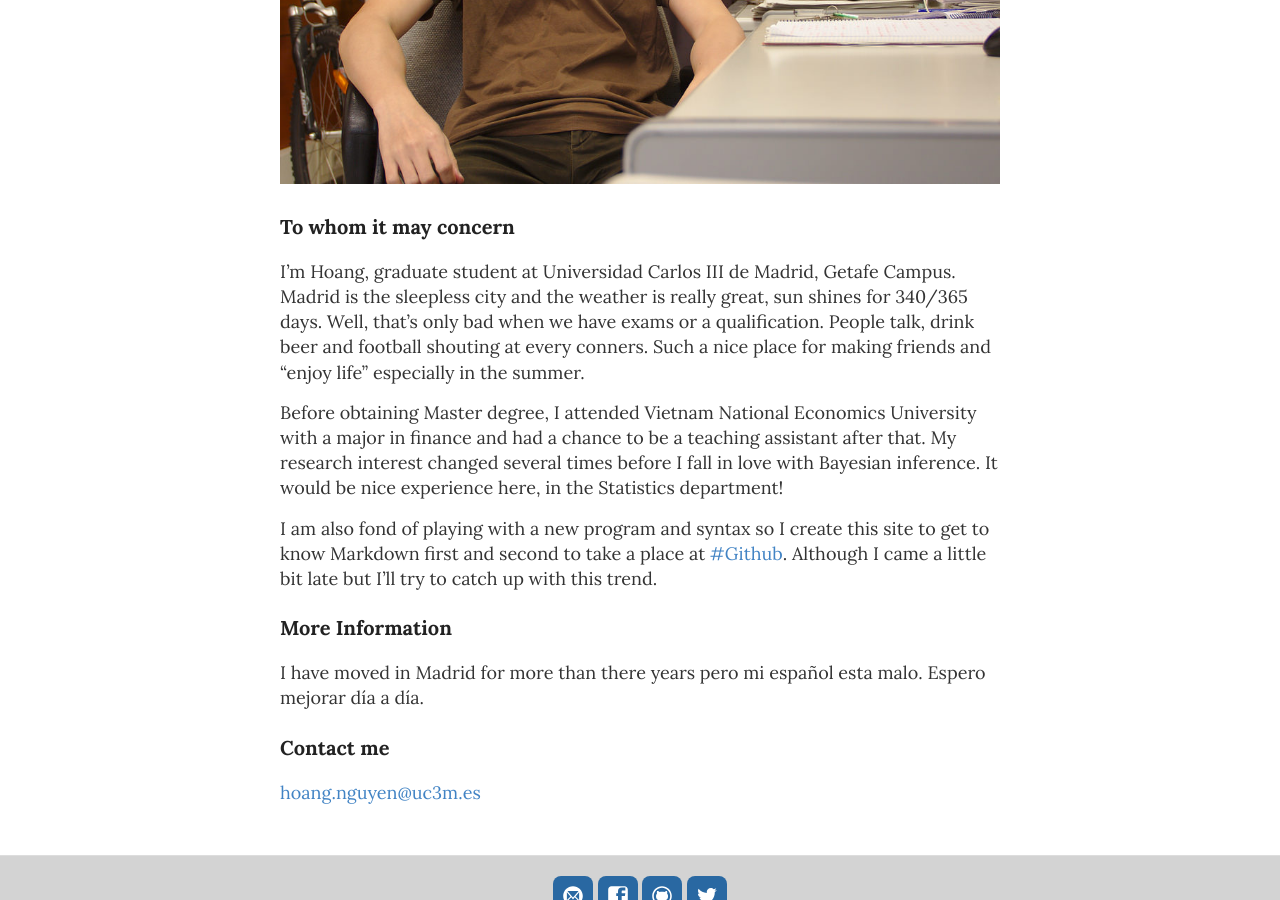
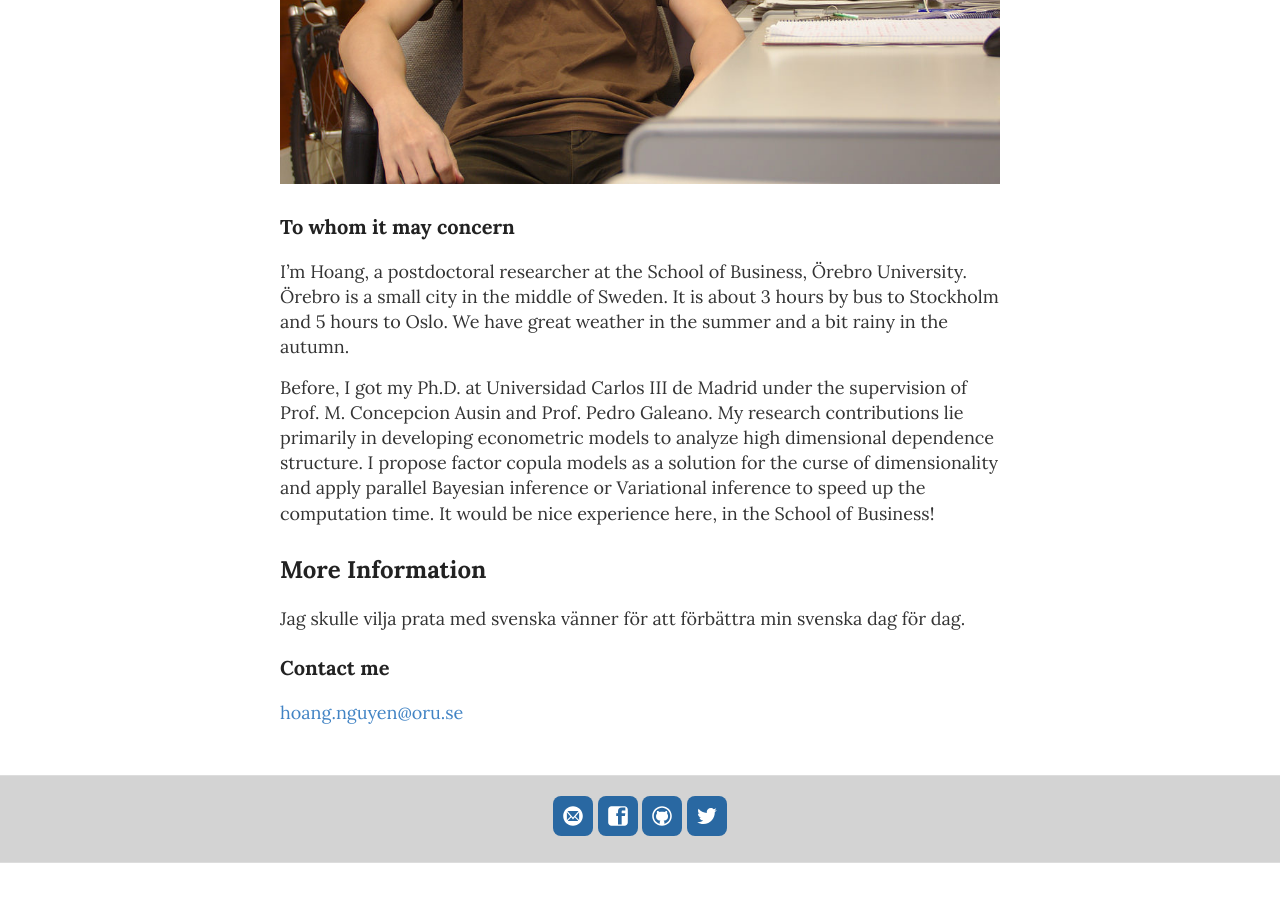
Before and after one commit to hoanguc3m/hoanguc3m.github.io, a Jekyll site: the page built from about.md, in a window 1280 px wide and 900 px high, scrolled down 566 px. Built offline with Jekyll 4.4.1, drawn with Linux system fonts in a browser that asks for light colours; nearby versions of some CDN libraries; after the commit the page ends 1429 px from its top, so only the background shows below that.

Commit message:
update site

```diff
--- a/_config.yml
+++ b/_config.yml
@@ -18,7 +18,7 @@ avatar: https://raw.githubusercontent.com/hoanguc3m/hoanguc3m.github.io/master/i
 # Includes an icon in the footer for each username you enter
 footer-links:
   dribbble:
-  email: hoang.nguyen@uc3m.es
+  email: hoang.nguyen@oru.se
   facebook: hoang.nguyen.1675275
   flickr:
   github: hoanguc3m
@@ -67,8 +67,7 @@ gems:
   - jekyll-sitemap # Create a sitemap using the official Jekyll sitemap gem
   - jekyll-seo-tag
 
-author: hoanguc3m
-
+author: hoangoru, hoang oru
 
 # Exclude these files from your production _site
 exclude:
--- a/about.md
+++ b/about.md
@@ -7,17 +7,15 @@ permalink: /about/
 
 ### To whom it may concern
 
-I'm Hoang, graduate student at Universidad Carlos III de Madrid, Getafe Campus. Madrid is the sleepless city and the weather is really great, sun shines for 340/365 days. Well, that's only bad when we have exams or a qualification. People talk, drink beer and football shouting at every conners. Such a nice place for making friends and "enjoy life" especially in the summer.
+I'm Hoang, a postdoctoral researcher at the School of Business, Örebro University. Örebro is a small city in the middle of Sweden. It is about 3 hours by bus to Stockholm and 5 hours to Oslo. We have great weather in the summer and a bit rainy in the autumn.
 
-Before obtaining Master degree, I attended Vietnam National Economics University with a major in finance and had a chance to be a teaching assistant after that. My research interest changed several times before I fall in love with Bayesian inference. It would be nice experience here, in the Statistics department!
-
-I am also fond of playing with a new program and syntax so I create this site to get to know Markdown first and second to take a place at [#Github](http://github.com/hoanguc3m). Although I came a little bit late but I'll try to catch up with this trend.
+Before, I got my Ph.D. at Universidad Carlos III de Madrid under the supervision of Prof. M. Concepcion Ausin and Prof. Pedro Galeano. My research contributions lie primarily in developing econometric models to analyze high dimensional dependence structure. I propose factor copula models as a solution for the curse of dimensionality and apply parallel Bayesian inference or Variational inference to speed up the computation time. It would be nice experience here, in the School of Business!
 
 
-### More Information
+## More Information
 
-I have moved in Madrid for more than there years pero mi español esta malo. Espero mejorar día a día.
+Jag skulle vilja prata med svenska vänner för att förbättra min svenska dag för dag.
 
 ### Contact me
 
-[hoang.nguyen@uc3m.es](mailto:hoang.nguyen@uc3m.es)
+[hoang.nguyen@oru.se](mailto:hoang.nguyen@oru.se)
```
Also changed, not shown: 404.md (+1 -1 lines), index.md (+4 -4 lines), teaching.md (+1 -1 lines).
